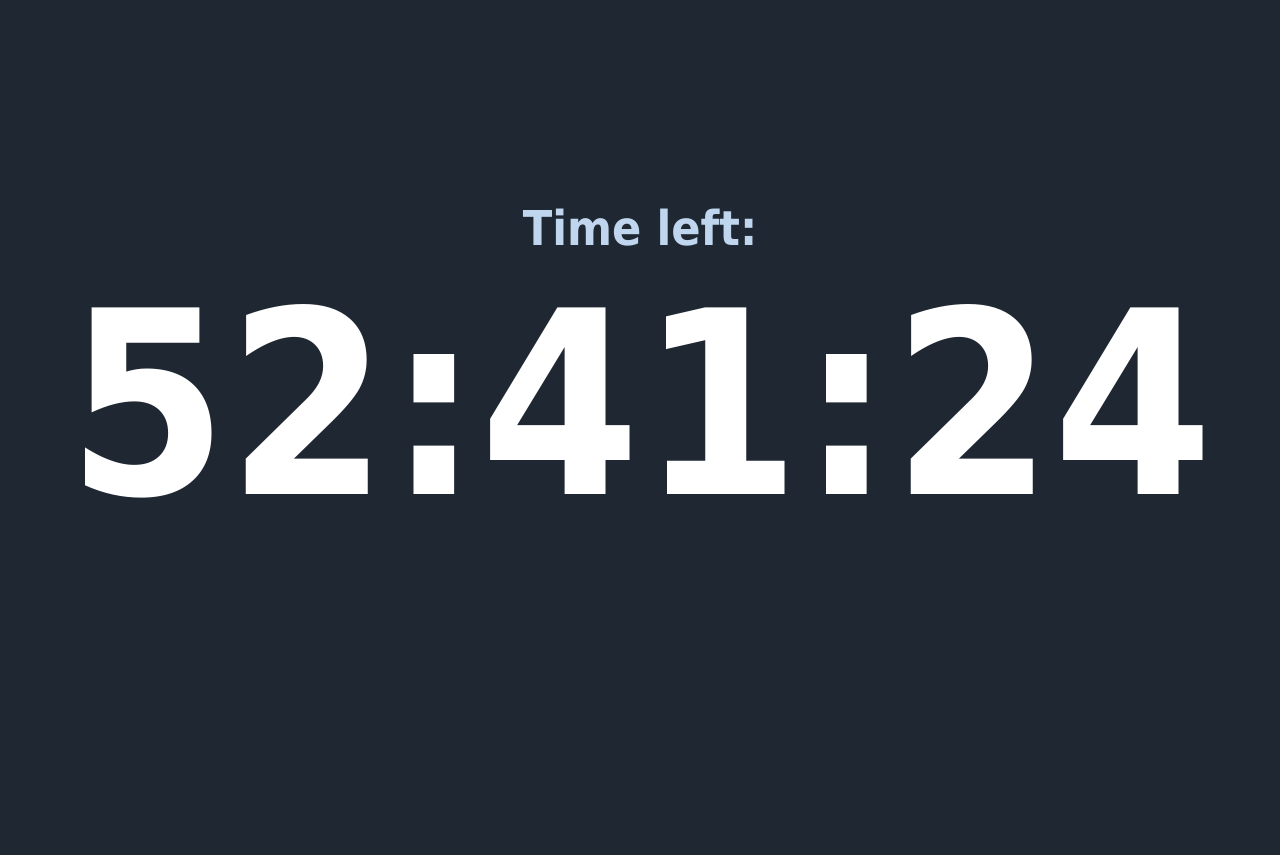
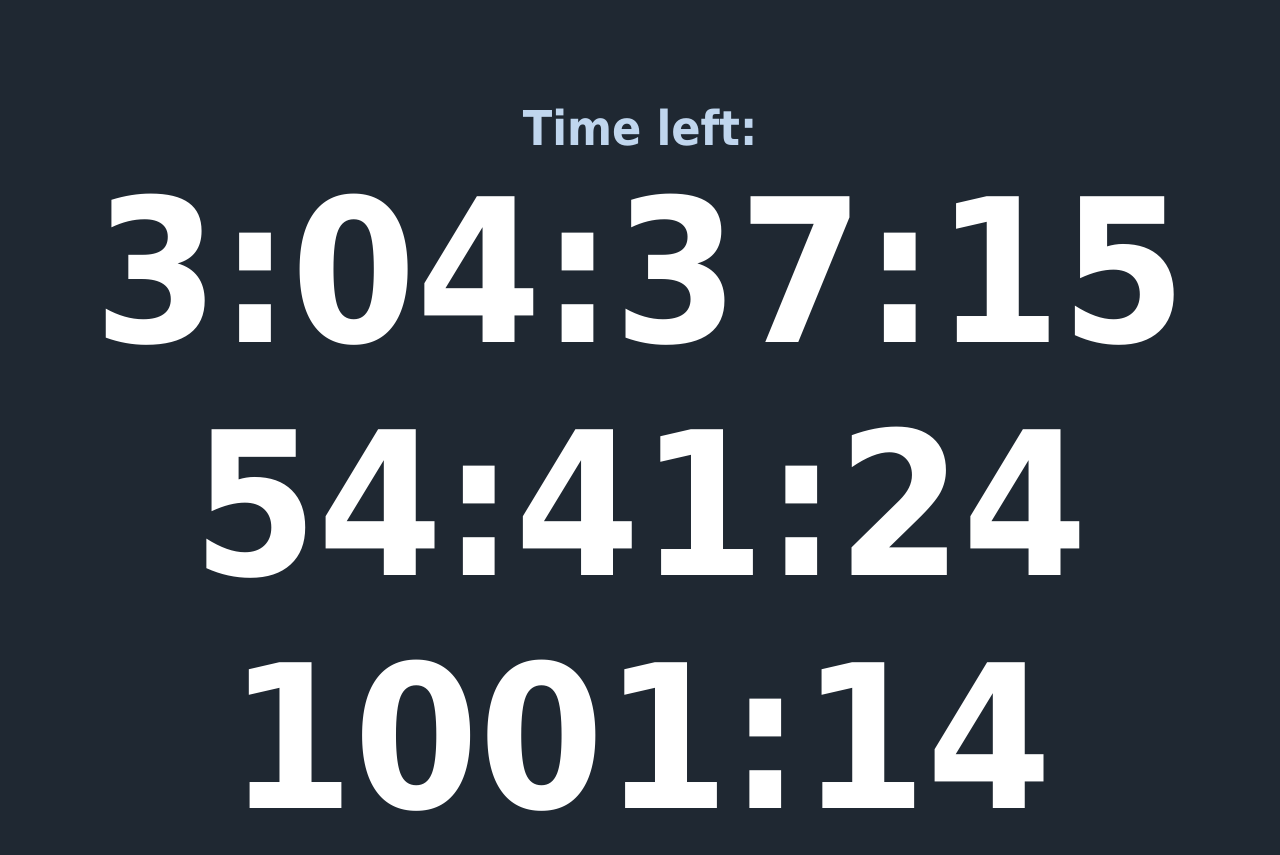
Before and after one commit to ivantsov/simpleTimer, a plain HTML site: page example.html in a window 1280 px wide. Before the commit the page ends 800 px from the top, so only its background shows below. Drawn offline with nearby package versions, Linux system fonts and the light colour scheme.

Commit message:
modify smth elements of plugin and add support of many timers on the page.

```diff
--- a/example.html
+++ b/example.html
@@ -20,7 +20,7 @@
 			}
 
 			.center {
-				padding: 200px 0;
+				padding-top: 100px;
 				text-align: center;
 			}
 
@@ -30,7 +30,7 @@
 			}
 
 			h2 {
-				font-size: 256px;
+				font-size: 200px;
 				color: #fff;
 			}
 		</style>
@@ -39,9 +39,25 @@
 		<script>
 			$(document).ready(function(){
 				/* date it's: DAY, HOUR, MIN, SEC of event */
-				$().simpleTimer({
-					date   : '24/21/25/30',
+				$("#timer1").simpleTimer({
+					date   : '25/21/21/21',
+					format : 'day',
+					action : function(){
+						alert("Example");
+					}
+				});
+
+				$("#timer2").simpleTimer({
+					date   : '24/23/25/30',
 					format : 'hour',
+					action : function(){
+						alert("Example");
+					}
+				});
+
+				$("#timer3").simpleTimer({
+					date   : '23/9/25/20',
+					format : 'min',
 					action : function(){
 						alert("Example");
 					}
@@ -53,8 +69,9 @@
 		<section>
 			<div class="center">
 				<h1>Time left:</h1>
-				<h2 id="timer">
-				</h2>
+				<h2 id="timer1"></h2>
+				<h2 id="timer2"></h2>
+				<h2 id="timer3"></h2>
 			</div>
 		</section>
 	</body>
--- a/simpleTimer.js
+++ b/simpleTimer.js
@@ -13,11 +13,11 @@
 			alert("Time is up!");
 		}
 	};
-	var options;
 
 	$.fn.simpleTimer = function(params){
 
-		options = $.extend({}, defaults, params);
+		var elem = $(this);
+		var options = $.extend({}, defaults, params);
 		var event_date = options.date.split("/");
 
 		var t_event = {
@@ -28,9 +28,9 @@
 		};
 
 		switch(options.format){
-			case("day")  : $("#timer").append("<span id='days'>0</span>:<span id='hours'>00</span>:<span id='min'>00</span>:<span id='sec'>00</span>"); break;
-			case("hour") : $("#timer").append("<span id='hours'>00</span>:<span id='min'>00</span>:<span id='sec'>00</span>"); break;
-			case("min")  : $("#timer").append("<span id='min'>00</span>:<span id='sec'>00</span>"); break;
+			case("day")  : elem.append("<span class='days'>0</span>:<span class='hours'>00</span>:<span class='min'>00</span>:<span class='sec'>00</span>"); break;
+			case("hour") : elem.append("<span class='hours'>00</span>:<span class='min'>00</span>:<span class='sec'>00</span>"); break;
+			case("min")  : elem.append("<span class='min'>00</span>:<span class='sec'>00</span>"); break;
 		};
 
 		var t = setInterval(timer, 1000);
@@ -52,10 +52,10 @@
 
 			if(diff <= 0){
 				clearInterval(t);
-				$("#days").html("00");
-				$("#hours").html("00");
-				$("#min").html("00");
-				$("#sec").html("00");
+				elem.contents(".days").html("00");
+				elem.contents(".hours").html("00");
+				elem.contents(".min").html("00");
+				elem.contents(".sec").html("00");
 				options.action();
 				return false;
 			};
@@ -77,10 +77,10 @@
 			if(min < 10) min = "0" + min;
 			if(sec < 10) sec = "0" + sec;
 
-			$("#days").html(days);
-			$("#hours").html(hours);
-			$("#min").html(min);
-			$("#sec").html(sec);
+			elem.contents(".days").html(days);
+		    elem.contents(".hours").html(hours);
+			elem.contents(".min").html(min);
+			elem.contents(".sec").html(sec);
 		};
 
 		return this;
```
